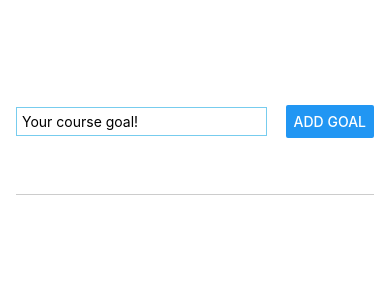
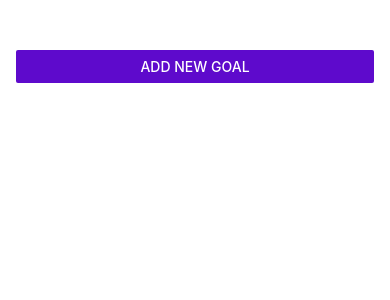
Before and after one commit to crislainesc/REACT_NATIVE_COURSE, a React Native app: screen / in a window 390 px wide. Shown: the top 300 px of the page. Built offline with nearby package versions, Linux system fonts and the light colour scheme.

Commit message:
feat: adding a modal screen

```diff
--- a/App.js
+++ b/App.js
@@ -1,17 +1,23 @@
 import { useState } from 'react';
-import { StyleSheet, View, FlatList } from 'react-native';
+import { StyleSheet, View, FlatList, Button } from 'react-native';
 
 import GoalItem from './components/GoalItem';
 import GoalInput from './components/GoalInput';
 
 export default function App() {
+	const [modalIsVisible, setModalIsVisible] = useState(false);
 	const [goals, setGoals] = useState([]);
+
+	function startAddGoalHandler() {
+		setModalIsVisible(true);
+	}
 
 	function addGoalHandler(enteredGoalText) {
 		setGoals((currentGoals) => [
 			...currentGoals,
 			{ text: enteredGoalText, id: Math.random().toString() },
 		]);
+    setModalIsVisible(false)
 	}
 
 	function deleteGoalHandler(id) {
@@ -22,7 +28,12 @@ export default function App() {
 
 	return (
 		<View style={styles.appContainer}>
-			<GoalInput onAddGoal={addGoalHandler} />
+			<Button
+				title='Add New Goal'
+				color='#5e0acc'
+				onPress={startAddGoalHandler}
+			/>
+			<GoalInput onAddGoal={addGoalHandler} visible={modalIsVisible} />
 			<View style={styles.goalsContainer}>
 				<FlatList
 					data={goals}
--- a/components/GoalInput.js
+++ b/components/GoalInput.js
@@ -1,5 +1,5 @@
 import { useState } from 'react';
-import { View, TextInput, Button, StyleSheet } from 'react-native';
+import { View, TextInput, Button, StyleSheet, Modal } from 'react-native';
 
 function GoalInput(props) {
 	const [enteredGoalText, setEnteredGoalText] = useState('');
@@ -14,6 +14,7 @@ function GoalInput(props) {
 	}
 
 	return (
+		<Modal visible={props.visible} animationType='slide'>
 			<View style={styles.inputContainer}>
 				<TextInput
 					style={styles.textInput}
@@ -23,6 +24,7 @@ function GoalInput(props) {
 				/>
 				<Button title='Add Goal' onPress={addGoalHandler} />
 			</View>
+		</Modal>
 	);
 }
 
```
Lines whose indentation alone changed are shown as unchanged.
